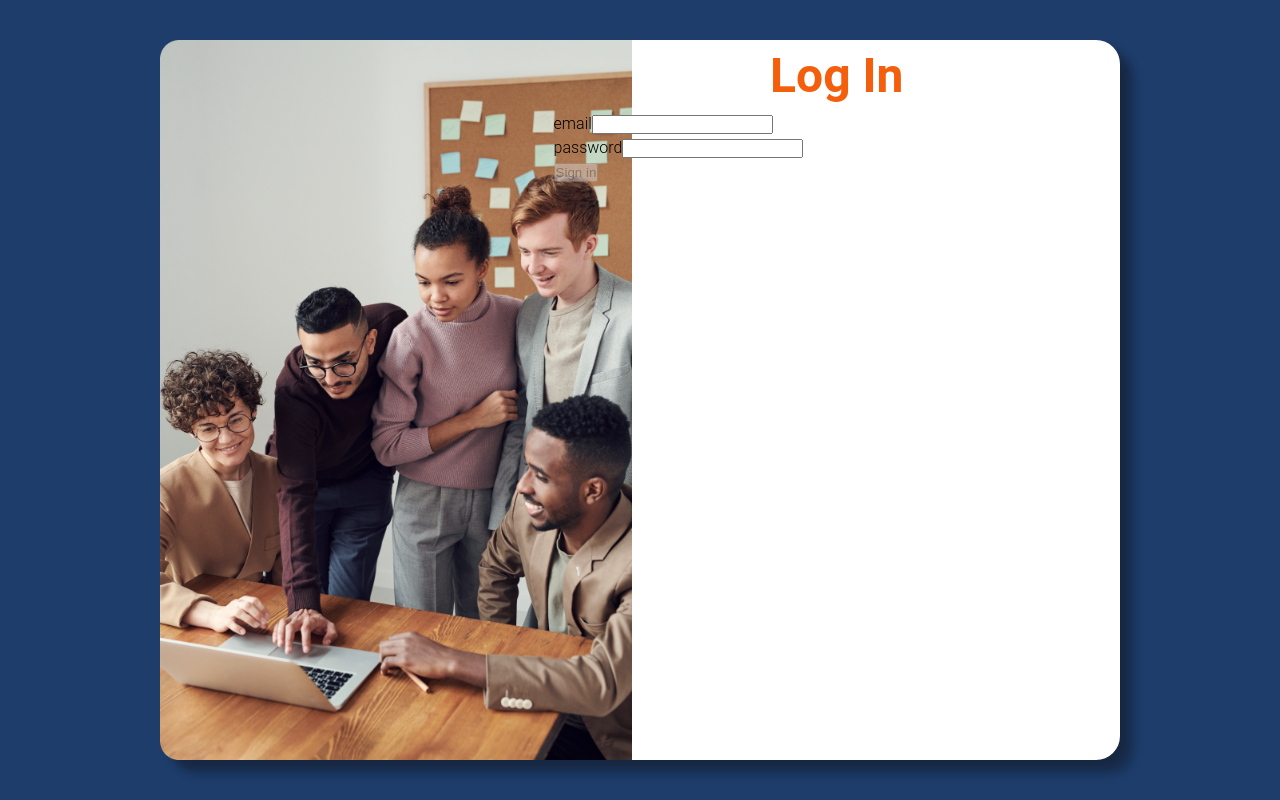
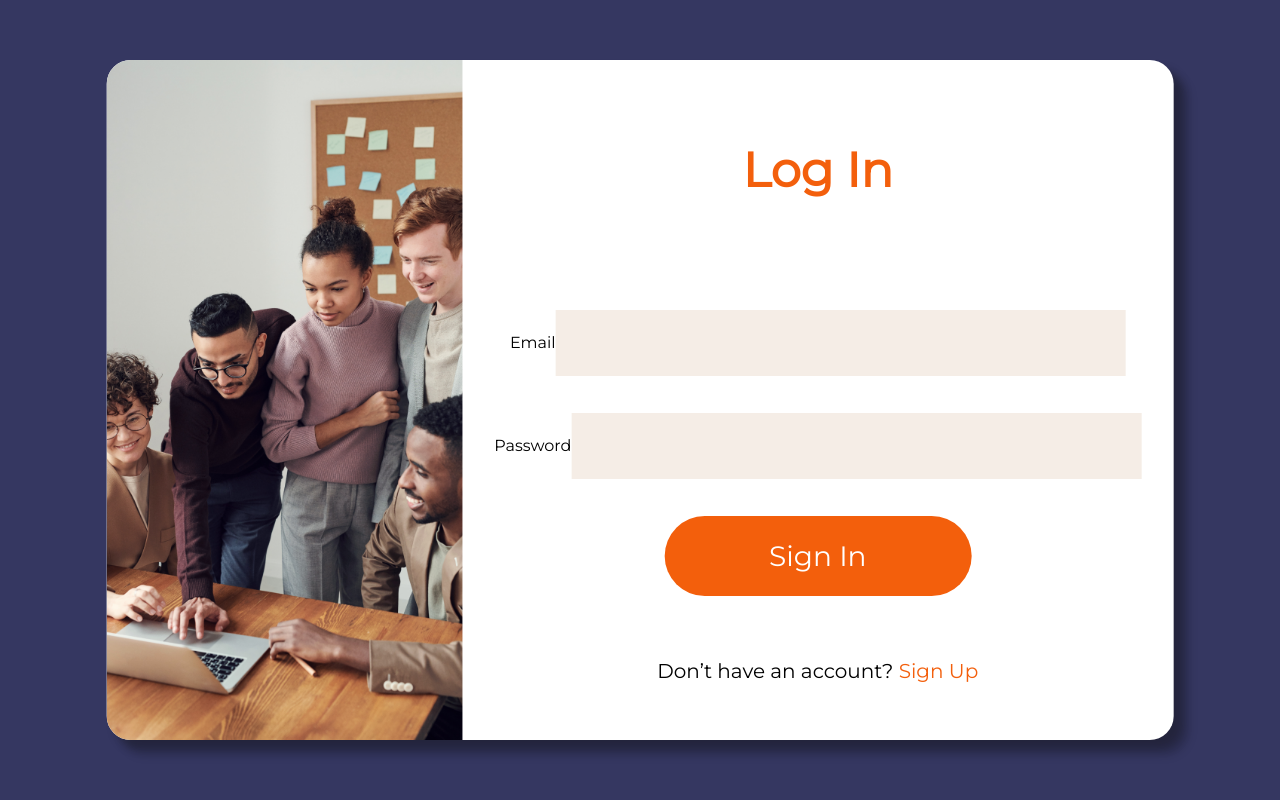
Before and after one commit to TomerCnaan/Plandy-client, a React (Create React App) app: page /login in a window 1280 px wide. Built offline with nearby package versions, Linux system fonts and the light colour scheme; no server answers.

Commit message:
styled login form

```diff
--- a/public/index.html
+++ b/public/index.html
@@ -8,6 +8,10 @@
 		<meta
 			name="description"
 			content="Web site created using create-react-app"
+		/>
+		<link
+			href="https://fonts.googleapis.com/css?family=Montserrat&display=swap"
+			rel="stylesheet"
 		/>
 		<link rel="apple-touch-icon" href="logo192.png" />
 		<!--
--- a/src/App.jsx
+++ b/src/App.jsx
@@ -32,7 +32,7 @@ const AppWrapper = styled.div`
 
 const Surface = styled.div`
 	position: absolute;
-	background-color: #1e3d6b;
+	background-color: #353761;
 	z-index: 1;
 	top: 0;
 	right: 0;
--- a/src/components/common/input.jsx
+++ b/src/components/common/input.jsx
@@ -1,12 +1,27 @@
 import React from "react";
 import { Alert } from "@material-ui/lab";
+import { makeStyles } from "@material-ui/core/styles";
+
+const useStyles = makeStyles(theme => ({
+	alert: {
+		width: "570px"
+	}
+}));
 
 const Input = ({ name, label, error, style, ...rest }) => {
+	const classes = useStyles();
 	return (
 		<div>
-			<label htmlFor="name">{name}</label>
-			<input {...rest} name={name} id={name} />
-			{error && <Alert severity="error"> {error} </Alert>}
+			<label htmlFor="name">{label}</label>
+			<input className="input-area" {...rest} name={name} id={name} />
+			{error && (
+				<div style={{ marginLeft: "61px" }}>
+					<Alert variant="outlined" severity="error" className={classes.alert}>
+						{" "}
+						{error}{" "}
+					</Alert>
+				</div>
+			)}
 		</div>
 	);
 };
--- a/src/components/common/useForm.jsx
+++ b/src/components/common/useForm.jsx
@@ -5,7 +5,6 @@ import Joi from "joi-browser";
 
 // components
 import Input from "./input";
-import Select from "./select";
 
 const useForm = (initialState, validationSchema, doSubmit) => {
 	const [data, setData] = useState(initialState);
@@ -52,7 +51,11 @@ const useForm = (initialState, validationSchema, doSubmit) => {
 	}
 
 	function renderButton(label) {
-		return <button disabled={validate()}>{label}</button>;
+		return (
+			<button className="submit-btn" disabled={validate()}>
+				{label}
+			</button>
+		);
 	}
 
 	function renderInput(name, label, type = "text") {
--- a/src/components/loginForm.jsx
+++ b/src/components/loginForm.jsx
@@ -1,22 +1,58 @@
-import React, { useState } from "react";
+import React from "react";
 
 // libraried
-import { Redirect } from "react-router-dom";
+import { NavLink, Redirect } from "react-router-dom";
 import Joi from "joi-browser";
 
 // components
 import useForm from "./common/useForm";
 import auth from "../services/authService";
-import { blue } from "@material-ui/core/colors";
 
 // style
-import { FormWrapper, LeftBanner, RightContent, H1 } from "./style/form-style";
-import banner from "../images/form-banner.png";
+import Grid from "@material-ui/core/Grid";
+import { makeStyles } from "@material-ui/core/styles";
+import "./style/form-elements.css";
+import { H1 } from "./style/form-style";
+import Banner from "../images/form-banner.png";
+
+// --------------------
+
+const useStyles = makeStyles(theme => ({
+	root: {
+		flexGrow: 1
+	},
+	wrapper: {
+		position: "absolute",
+		left: "50%",
+		top: "50%",
+		transform: "translate(-50%, -50%)",
+		height: "85%",
+		backgroundColor: "white",
+		borderRadius: "24px 24px 24px 24px",
+		boxShadow:
+			"9px 9px 8px rgba(23, 23, 27, 0.36), 15px 15px 10px rgba(0, 0, 0, 0.17)"
+	},
+	image: {
+		backgroundImage: `url(${Banner})`,
+		backgroundRepeat: "no-repeat",
+		backgroundSize: "cover",
+		backgroundPosition: "center",
+		borderRadius: "24px 0px 0px 24px"
+	},
+	form: {
+		textAlign: "center"
+	},
+	link: {
+		fontSize: "20px"
+	}
+}));
 
 const INTITIAL_STATE = {
 	email: "",
 	password: ""
 };
+
+// --------------------
 
 const LoginForm = () => {
 	const schema = {
@@ -39,21 +75,32 @@ const LoginForm = () => {
 		doSubmit
 	);
 
+	const classes = useStyles();
 	if (auth.getCurrentUser()) return <Redirect to="/" />;
 	return (
-		<FormWrapper>
-			<LeftBanner>
-				<img src={banner} />
-			</LeftBanner>
-			<RightContent>
-				<H1>Log In</H1>
-				<form onSubmit={handleSubmit} noValidate>
-					{renderInput("email", "Email")}
-					{renderInput("password", "Password", "password")}
-					{renderButton("Sign in")}
-				</form>
-			</RightContent>
-		</FormWrapper>
+		<div className={classes.root}>
+			<Grid container direction="row" xs={10} className={classes.wrapper}>
+				<Grid container direction="column" xs={4}>
+					<Grid item xs={12} className={classes.image}></Grid>
+				</Grid>
+				<Grid container direction="column" xs={8} alignContent="center">
+					<H1>Log In</H1>
+					<form onSubmit={handleSubmit} noValidate className={classes.form}>
+						{renderInput("email", "Email")}
+						{renderInput("password", "Password", "password")}
+						{renderButton("Sign In")}
+					</form>
+					<Grid item align="center" className={classes.link}>
+						<span>
+							{`Don’t have an account?`}
+							<NavLink to="/register" style={{ color: "#f35f0c" }}>
+								{` Sign Up`}
+							</NavLink>
+						</span>
+					</Grid>
+				</Grid>
+			</Grid>
+		</div>
 	);
 };
 
--- /dev/null
+++ b/src/components/style/form-elements.css
@@ -0,0 +1,27 @@
+.submit-btn {
+	background: #f35f0c;
+	width: 307px;
+	height: 80px;
+	border-radius: 45px;
+	font-size: 28px;
+	line-height: 34px;
+	color: #ffffff;
+	border: none;
+	align-items: center;
+	margin-top: 37px;
+	margin-bottom: 60px;
+}
+
+.input-area {
+	flex: 2;
+	width: 570px;
+	height: 66px;
+	background: rgba(212, 181, 152, 0.24);
+	border: none;
+	margin-top: 37px;
+}
+
+.input-area:focus {
+	outline: none !important;
+	border: 0.5px solid #f35f0c;
+}
--- a/src/components/style/form-style.js
+++ b/src/components/style/form-style.js
@@ -3,8 +3,9 @@ import styled from "styled-components";
 export const FormWrapper = styled.div`
 	position: absolute;
 	display: flex;
-	width: 75%;
-	height: 90%;
+	width: 85%;
+	height: 85%;
+	min-height: 85%;
 	left: 50%;
 	transform: translate(-50%, 0);
 	align-self: center;
@@ -17,7 +18,7 @@ export const FormWrapper = styled.div`
 export const LeftBanner = styled.div`
 	position: relative;
 	display: flex;
-	height: 100%;
+	height: auto;
 	width: 41%;
 	top: 0;
 	left: 0;
@@ -26,10 +27,10 @@ export const LeftBanner = styled.div`
 `;
 
 export const RightContent = styled.div`
-	position: relative;
+	position: absolute;
 	display: flex;
 	flex-direction: column;
-
+	align-content: center;
 	height: 100%;
 	width: 59%;
 	top: 0;
@@ -37,8 +38,18 @@ export const RightContent = styled.div`
 `;
 
 export const H1 = styled.h1`
+	display: flex;
+	justify-content: center;
 	color: #f35f0c;
 	font-size: 48px;
-	text-align: center;
+	line-height: 59px;
 	font-weight: 600;
+	margin-top: 81px;
+	margin-bottom: 73px;
 `;
+
+export const FormContent = styled.div`
+	display: flex;
+	align-content: center;
+	justify-content: center;
+`;
--- a/src/global-styles.js
+++ b/src/global-styles.js
@@ -1,4 +1,5 @@
 import { createGlobalStyle } from "styled-components";
+import { Button } from "@material-ui/core";
 
 const GlobalStyle = createGlobalStyle`
 /* ------------------------- */
@@ -11,7 +12,7 @@ html * {
 }
 
 body {
-	font-family: "Roboto", helvetica, arial, sans-serif;
+	font-family: 'Montserrat', sans-serif;
 	font-weight: 300;
 	line-height: 1.5;
 	width: 100%;
@@ -32,6 +33,10 @@ a {
 	text-decoration: none !important;
 	color: inherit;
 }
+
+button {
+	font-family: 'Montserrat', sans-serif;
+}
 `;
 
 export default GlobalStyle;
```
